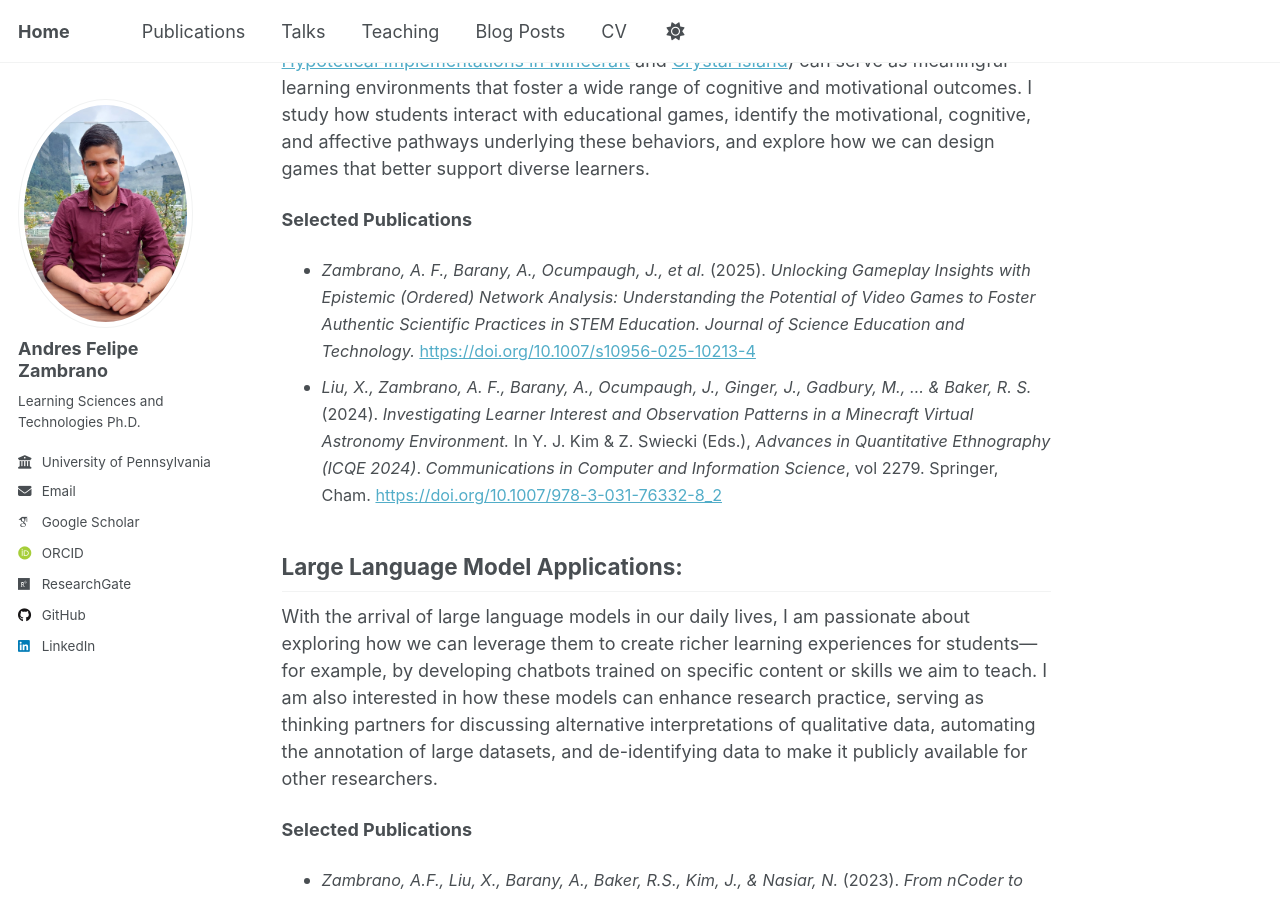
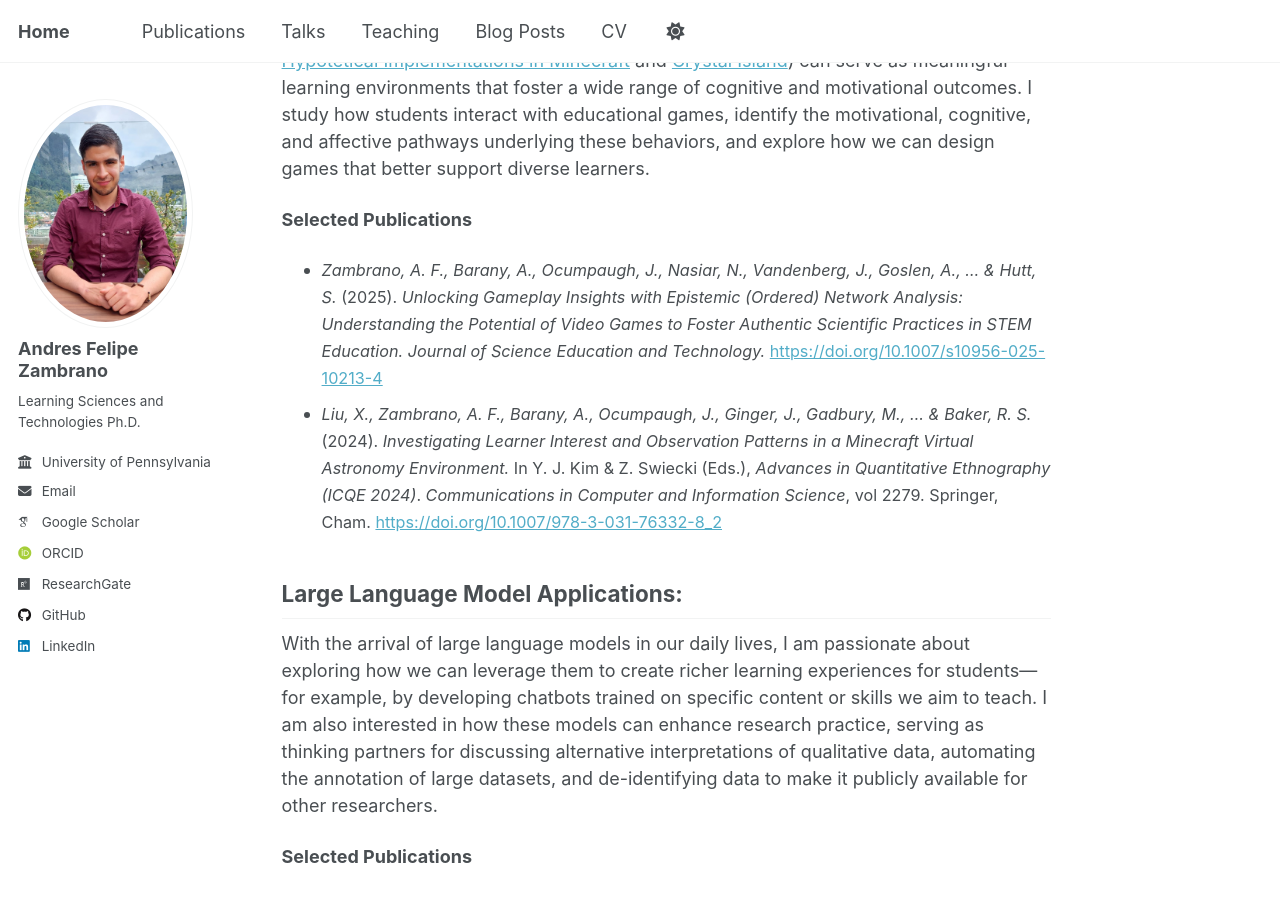
Before and after one commit to afzambrano/afzambrano.github.io, a Jekyll site: the page built from _pages/about.md, in a window 1280 px wide and 900 px high, scrolled down 1163 px. Built offline with Jekyll 4.4.1, drawn with Linux system fonts in a browser that asks for light colours; some web fonts are replaced; a script that is not in the unit is left out.

Commit message:
Update about.md

```diff
--- a/_pages/about.md
+++ b/_pages/about.md
@@ -43,7 +43,7 @@ As a gamer, I truly believe that commercial and educational games (e.g., [What I
 
 **Selected Publications**<br>
 - <span style="font-size: 0.9em;">
-  <i>Zambrano, A. F., Barany, A., Ocumpaugh, J., et al.</i> (2025).
+  <i>Zambrano, A. F., Barany, A., Ocumpaugh, J., Nasiar, N., Vandenberg, J., Goslen, A., ... & Hutt, S.</i> (2025).
   <i>Unlocking Gameplay Insights with Epistemic (Ordered) Network Analysis: Understanding the Potential of Video Games to Foster Authentic Scientific Practices in STEM   Education.</i>
   <i>Journal of Science Education and Technology.</i>
   <a href="https://doi.org/10.1007/s10956-025-10213-4">https://doi.org/10.1007/s10956-025-10213-4</a>
@@ -93,10 +93,10 @@ The data used to train machine learning algorithms, as well as the specific meth
   <a href="https://doi.org/10.1145/3636555.36368">https://doi.org/10.1145/3636555.36368</a>
 </span><br>
 - <span style="font-size: 0.9em;">
-<i>Ocumpaugh, J., Liu, X., & Zambrano, A. F.</i> (2025, March).
-<i>Language Models and Dialect Differences.</i>
-In <i>Proceedings of the 15th International Learning Analytics and Knowledge Conference</i> (pp. 204–215).
-<a href="https://doi.org/10.1145/3706468.3706496">https://doi.org/10.1145/3706468.3706496</a>
+  <i>Ocumpaugh, J., Liu, X., & Zambrano, A. F.</i> (2025, March).
+  <i>Language Models and Dialect Differences.</i>
+  In <i>Proceedings of the 15th International Learning Analytics and Knowledge Conference</i> (pp. 204–215).
+  <a href="https://doi.org/10.1145/3706468.3706496">https://doi.org/10.1145/3706468.3706496</a>
 </span>
 
 News
```
